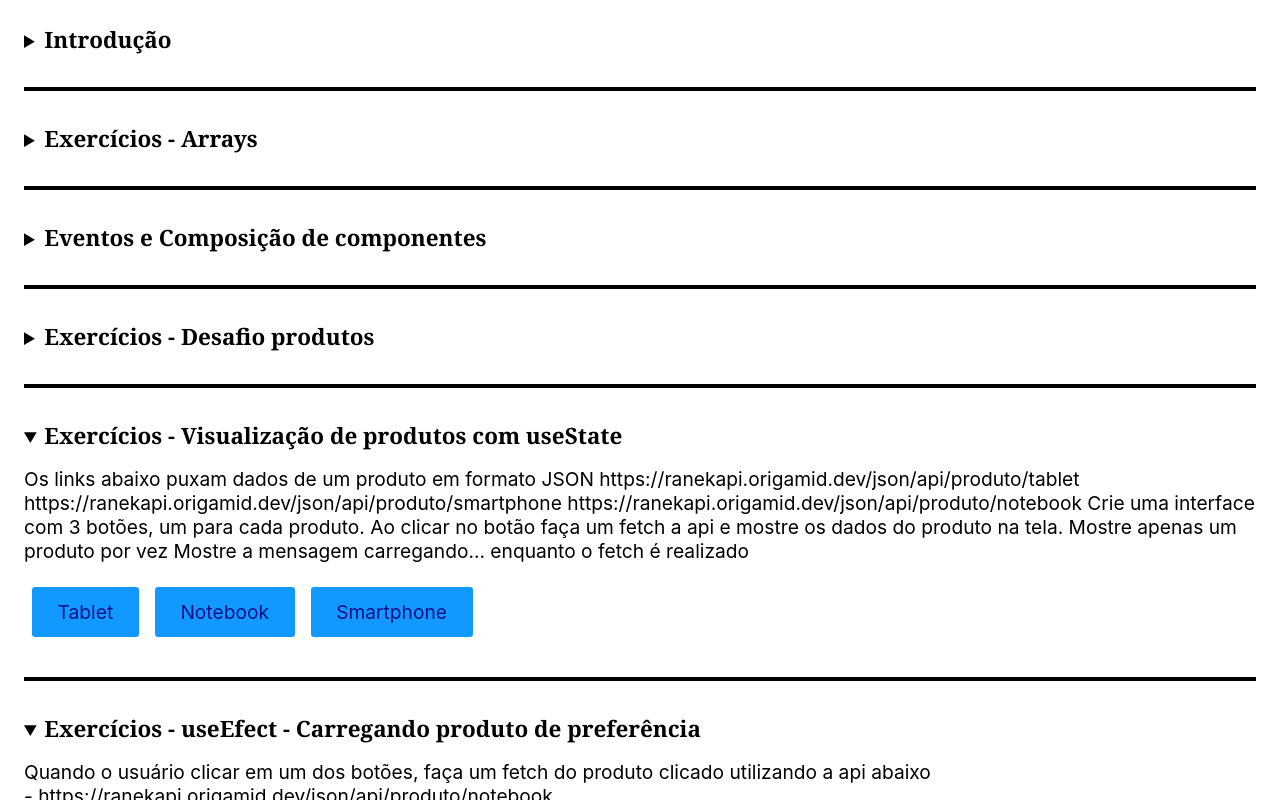
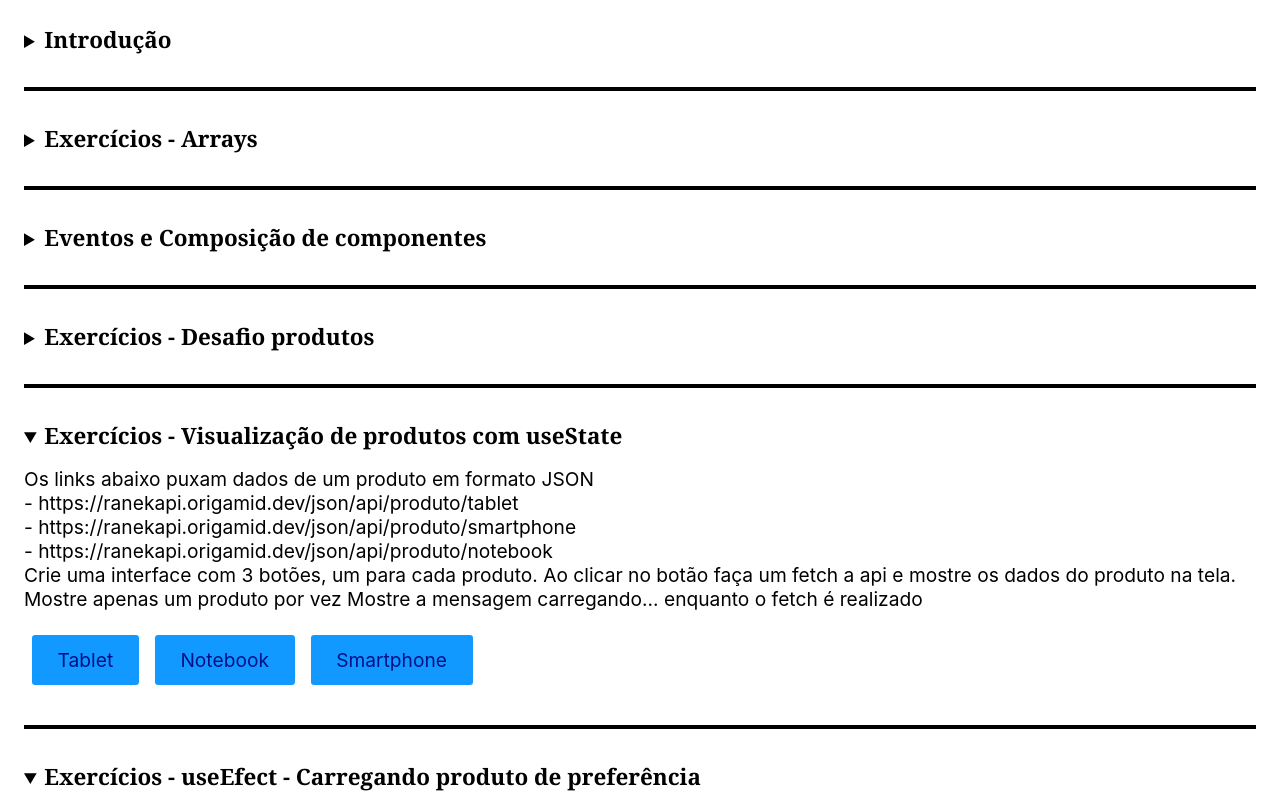
Before and after one commit to miqueiasazevedo/curso-react-origamid-vite, a React (Create React App) app in the folder npx-create-react-app/meuapp/: page / in a window 1280 px wide. Both pictures are taken after a click on the heading "Exercícios - Visualização de produtos com useState". Shown: the top 800 px of the page. Built offline with nearby package versions, Linux system fonts and the light colour scheme.

Commit message:
Formataçao do texto de explicaçao do exercicio proposto

```diff
--- a/npx-create-react-app/meuapp/src/LoadProductsUseState/Products.js
+++ b/npx-create-react-app/meuapp/src/LoadProductsUseState/Products.js
@@ -33,10 +33,12 @@ const Products = () => {
         </summary>
         <p>
           {" "}
-          Os links abaixo puxam dados de um produto em formato JSON
-          https://ranekapi.origamid.dev/json/api/produto/tablet
-          https://ranekapi.origamid.dev/json/api/produto/smartphone
-          https://ranekapi.origamid.dev/json/api/produto/notebook Crie uma
+          Os links abaixo puxam dados de um produto em formato JSON <br/>
+          - https://ranekapi.origamid.dev/json/api/produto/tablet <br/>
+          - https://ranekapi.origamid.dev/json/api/produto/smartphone <br/>
+          - https://ranekapi.origamid.dev/json/api/produto/notebook <br/>
+
+          Crie uma
           interface com 3 botões, um para cada produto. Ao clicar no botão faça
           um fetch a api e mostre os dados do produto na tela. Mostre apenas um
           produto por vez Mostre a mensagem carregando... enquanto o fetch é
```
